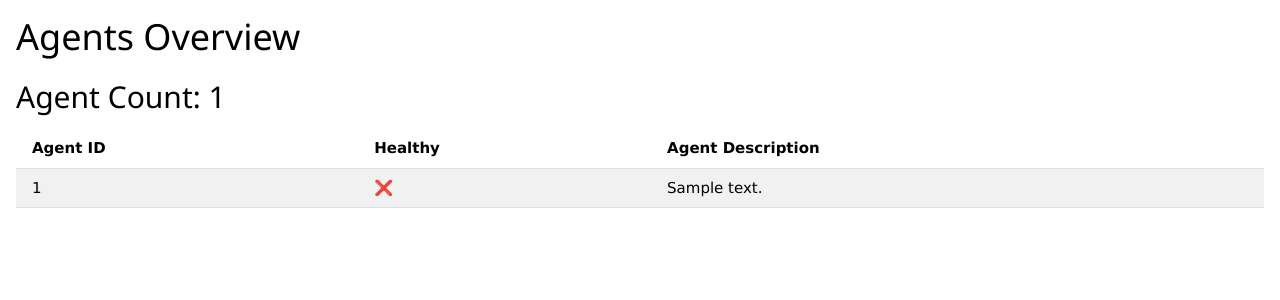
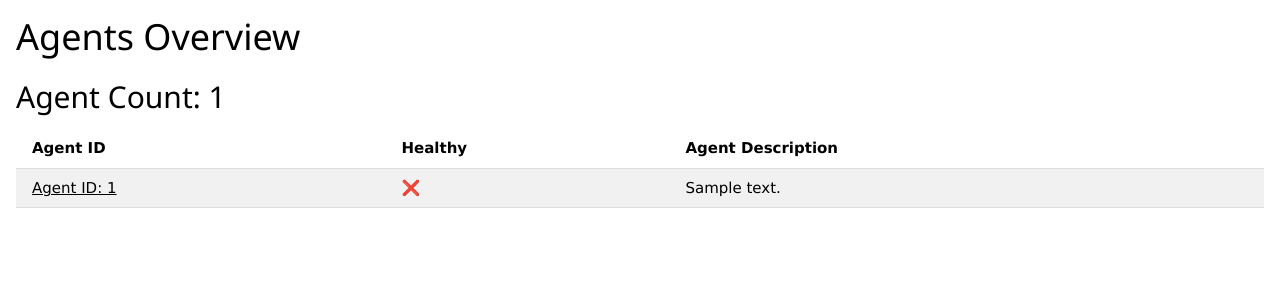
Before and after one commit to agardnerIT/opamp-server-py, a FastAPI app: template templates/agents.html.j2 in a window 1280 px wide. Shown: the top 300 px of the page. Run offline with FastAPI, Linux system fonts and the light colour scheme; the template is opened without the code that fills it: most values are stand-ins (such as "Sample title", 1, 10 or a date in 2020); parts of the project's set-up code (start-up, migrations or seed data) failed here and were passed over.

Commit message:
add link from agents table to individual agent

```diff
--- a/templates/agents.html.j2
+++ b/templates/agents.html.j2
@@ -19,7 +19,7 @@
     </tr>
     {% for agent in agent_list %}
     <tr>
-        <td>{{ agent.id }}</td>
+        <td><a href="{{ url_for('get_agent_details', agent_id=agent.id) }}">Agent ID: {{ agent.id }}</a></td>
         {% set agent_status_glyph = "✅" if agent.latest_message['health']['healthy'] == True else "❌" %}
         <td>{{ agent_status_glyph }}</td>
         <td>{{ agent.description }}</td>
```
